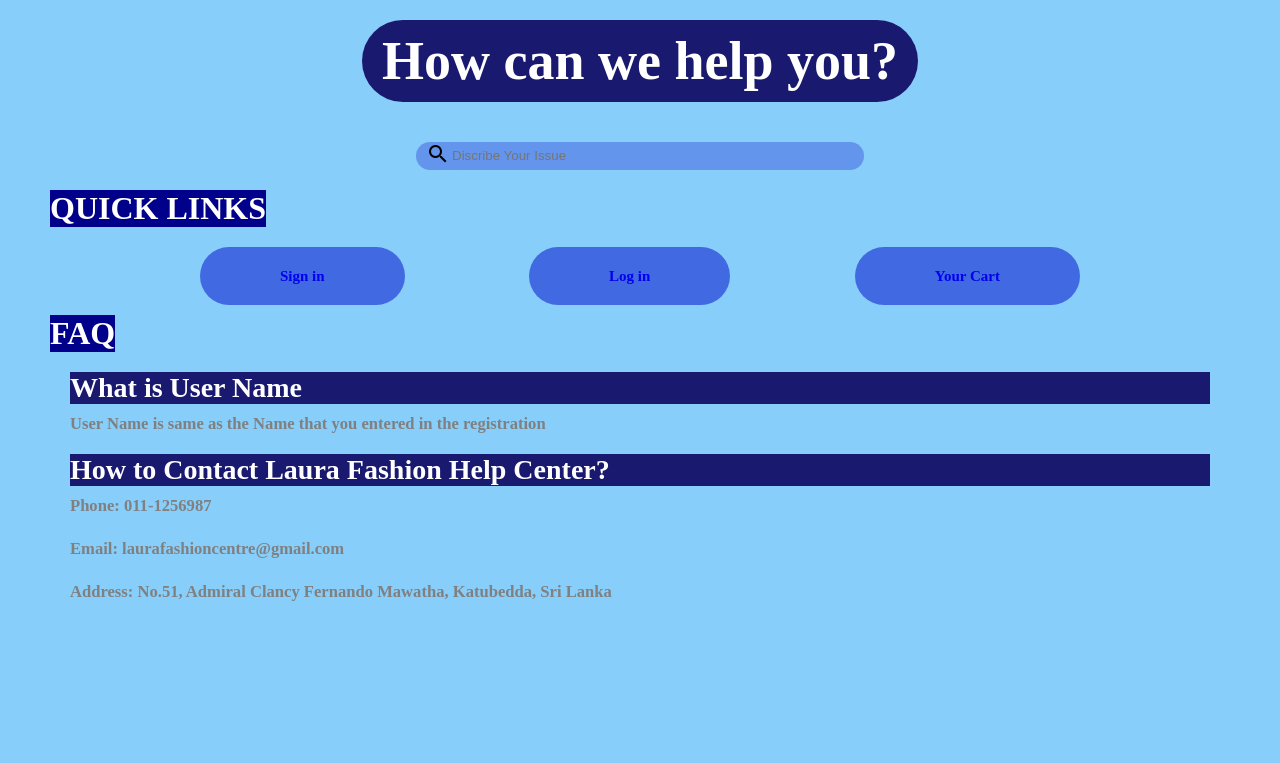
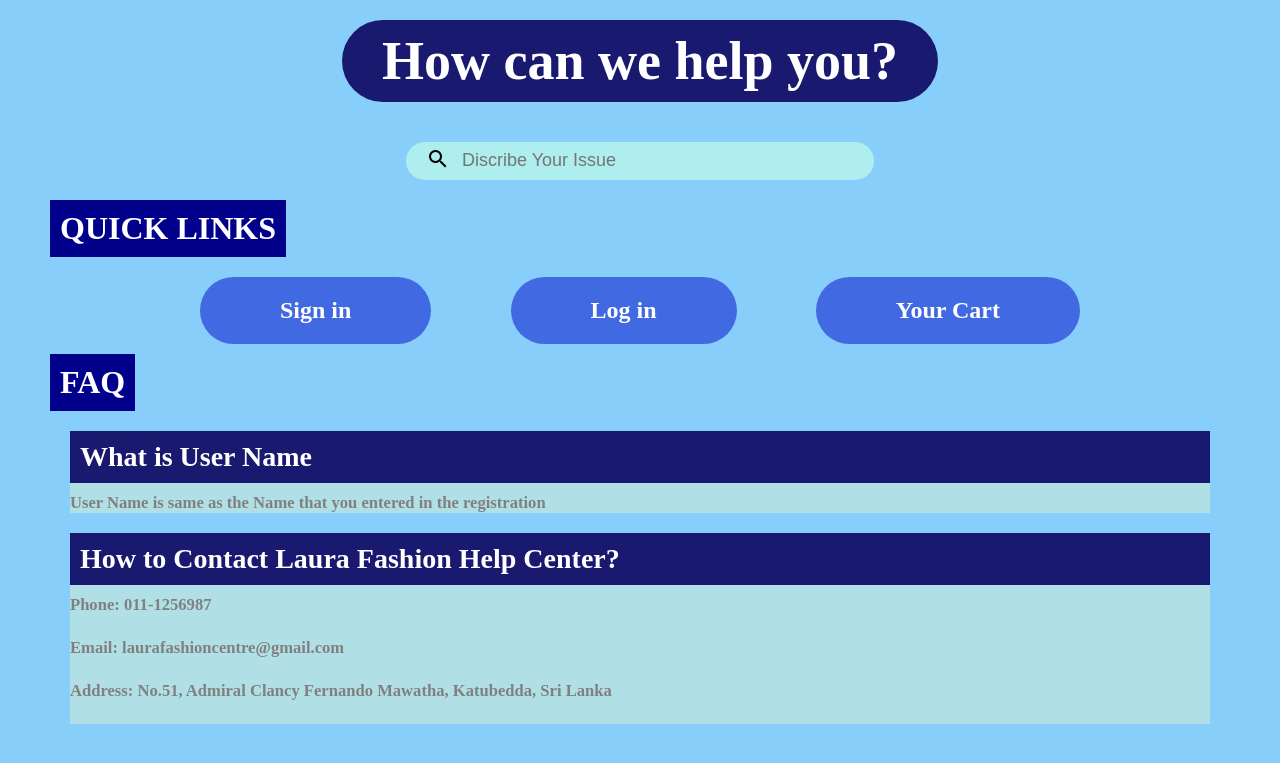
Before and after one commit to Thilinidemel/Group23, a PHP site: page /help.php in a window 1280 px wide. Shown: the top 763 px of the page. Run offline with PHP 8.4, Linux system fonts and the light colour scheme; the visitor is signed in with stand-in values (Sample User, id 1).

Commit message:
dfghjklkjhgfd

```diff
--- a/help.php
+++ b/help.php
@@ -20,7 +20,7 @@
       </div>
       <div class="sb_search">
         <div class="img_search">
-          <img src="search.png" alt="">
+          <img class="imgs" src="search.png" alt="">
         </div>
         <div class="input_search">
           <input class="input_1" type="text" placeholder="Discribe Your Issue" />
@@ -34,13 +34,13 @@
         </div>
         <div class="links">
           <div class="link_options">
-            <h4><a href="index.php" class="linkpages">Sign in</a></h4>
+            <h4><a href="" class="linkpages">Sign in</a></h4>
           </div>
           <div class="link_options">
-            <h4><a href="index.php" class="linkpages">Log in</a></h4>
+            <h4><a href="" class="linkpages">Log in</a></h4>
           </div>
           <div class="link_options">
-            <h4><a href="cart.php" class="linkpages">Your Cart</a></h4>
+            <h4><a href="" class="linkpages">Your Cart</a></h4>
           </div>
         </div>
       </div>
--- a/styleh1.css
+++ b/styleh1.css
@@ -20,7 +20,7 @@
 
 .sb_ask{
   background-color: #191970;
-  padding: 10px 20px;
+  padding: 10px 40px;
   margin: 20px;
   font-size: 36px;
   color: white;
@@ -31,17 +31,22 @@
 .sb_search{
   display: flex;
   flex-direction: row;
-  background-color: #6495ED;
+  background-color:	#AFEEEE;
   border: none;
   border-radius: 50px;
   margin: 20px;
-  padding-left: 10px;
-  padding-right: 10px;
+  padding: 5px 10px;
   color:black;
 }
 
+.imgs{
+  color: gray;
+  padding: 0px 10px;
+}
+
 .input_1{
-  background-color:	#6495ED;
+  background-color:#AFEEEE;
+  font-size: 18px;
   border: none;
   width: 400px;
   height:25px;
@@ -56,6 +61,7 @@
 }
 
 .links_header h3{
+  padding: 10px 10px;
   background-color:	#00008B;
   color:white;
   font-size: 32px;
@@ -77,14 +83,13 @@
 }
 
 .link_options h4{
-  color:	#191970;
   padding: 20px 80px;
 }
 
 .linkpages{
   text-decoration: none;
-  color:white);
-  font-size: 15px;
+  color:white;
+  font-size: 24px;
 }
 
 .Questions{
@@ -98,12 +103,13 @@
 
 .Q_Q{
   background-color:	#191970;
+  padding: 10px 10px;
   font-size: 28px;
   color: white;
 }
 
 .Q_A{
-  background-color:	#87CEFA;
+  background-color:#B0E0E6;
   color: gray;
   padding-top: 10px;
   font-size: 20px;
```
